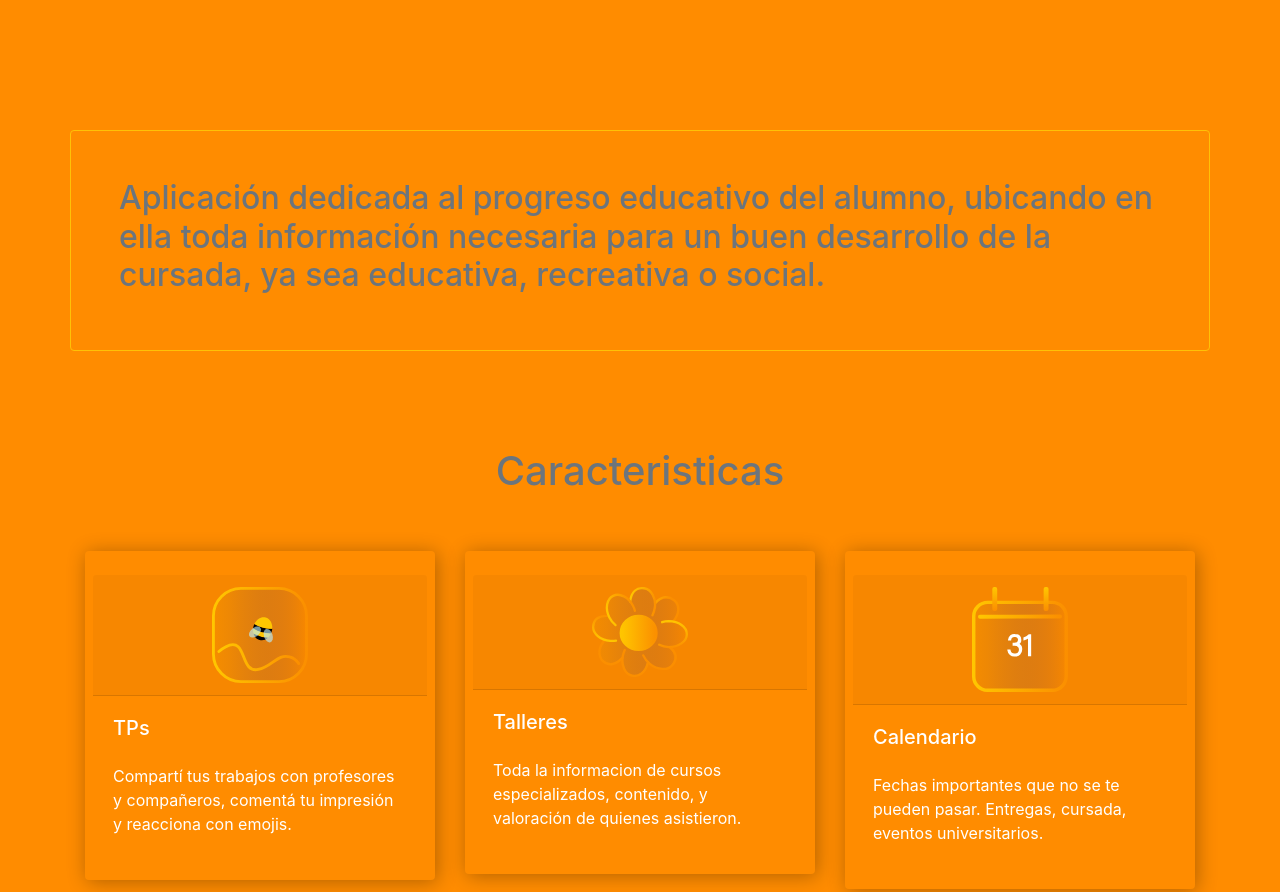
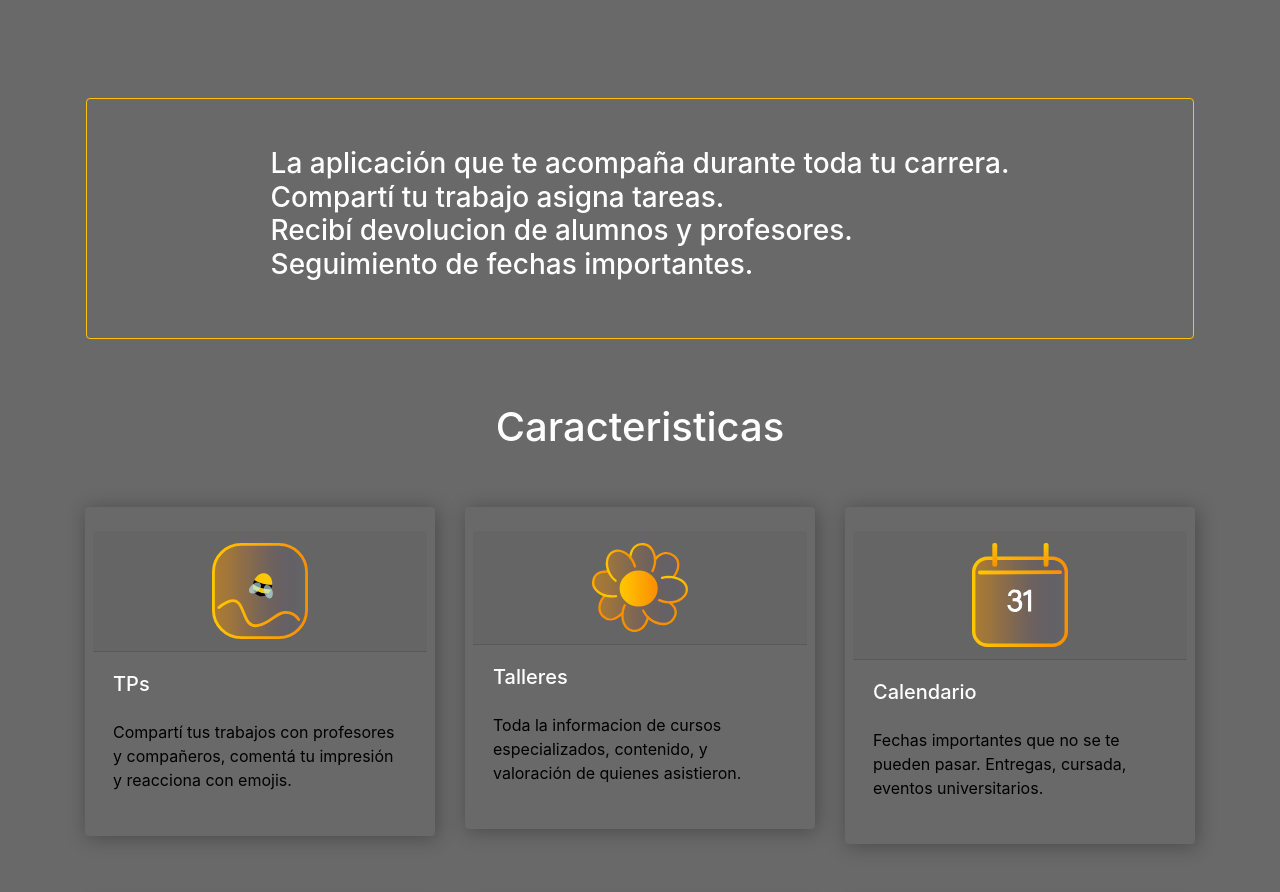
Before and after one commit to jmojico/landing-colmena, a plain HTML site: page index.html in a window 1280 px wide. Shown: the part 520-1412 px from the top of the page. Drawn offline with nearby package versions, Linux system fonts and the light colour scheme.

Commit message:
cambio color de fondo y textos

```diff
--- a/css/styles.css
+++ b/css/styles.css
@@ -1,5 +1,5 @@
 body {
-    background-color: darkorange;
+    background-color: rgb(105, 105, 105);
 }
 
 .feature {
@@ -78,3 +78,7 @@ body {
     width: auto;
     height: 50px;
 }
+
+.card-text {
+    color:black
+}
--- a/index.html
+++ b/index.html
@@ -33,19 +33,19 @@
                     <img class="appname img-fluid m-auto" src="./img/logo.svg" alt="Colmena Logo">
                 </div>
                 <div class="row">
-                    <div class="col my-5 p-5 d-flex justify-content-center border border-warning rounded rounded p-5">
-                        <p class="h2 justify-content-center text-secondary ">Aplicación dedicada al progreso educativo
-                            del
-                            alumno, ubicando en ella toda información necesaria para un buen desarrollo de la cursada,
-                            ya
-                            sea educativa, recreativa o social.</p>
+                    <div class="col m-3 p-5 d-flex justify-content-center border border-warning rounded rounded p-5">
+                        <p class="h3 justify-content-center text-white">La aplicación que te acompaña durante toda tu carrera. </br>
+                            Compartí tu trabajo asigna tareas. </br>
+                            Recibí devolucion de alumnos y profesores. </br>
+                            Seguimiento de fechas importantes. </br>
+                        </p>
                     </div>
                 </div>
             </section>
             <section id="features">
                 <div class="row">
-                    <div class="col-12 text-center my-5 ">
-                        <h1 class="h1 text-secondary ">Caracteristicas</h1>
+                    <div class="col-12 text-center my-5 text-white">
+                        <h1 class="h1  ">Caracteristicas</h1>
                     </div>
                 </div>
                 <div class="row">
@@ -174,12 +174,12 @@
             <section id="team" class="py-5">
                 <div class="row">
                     <div class="col-12 text-center my-5 ">
-                        <h1 class="h1 text-secondary ">Equipo</h1>
+                        <h1 class="h1  ">Equipo</h1>
                     </div>
                 </div>
                 <div class="row">
                     <div class="col-lg-4 m-auto">
-                        <div class="card border border-primary bg-transparent text-secondary">
+                        <div class="card border border-primary bg-transparent ">
                             <div class="profile-box p-5">
                                 <img class="border-1 border-primary rounded-circle" src="./img/julian.jpg" alt="Julian">
                             </div>
@@ -198,7 +198,7 @@
                         </div>
                     </div>
                     <div class="col-lg-4 m-auto ">
-                        <div class="card border border-primary bg-transparent text-secondary ">
+                        <div class="card border border-primary bg-transparent  ">
                             <div class="profile-box p-5">
                                 <img class="border-1 border-primary rounded-circle" src="./img/frank.jpg"
                                     alt="Franklin">
```
Also changed, not shown: 1 other file.
